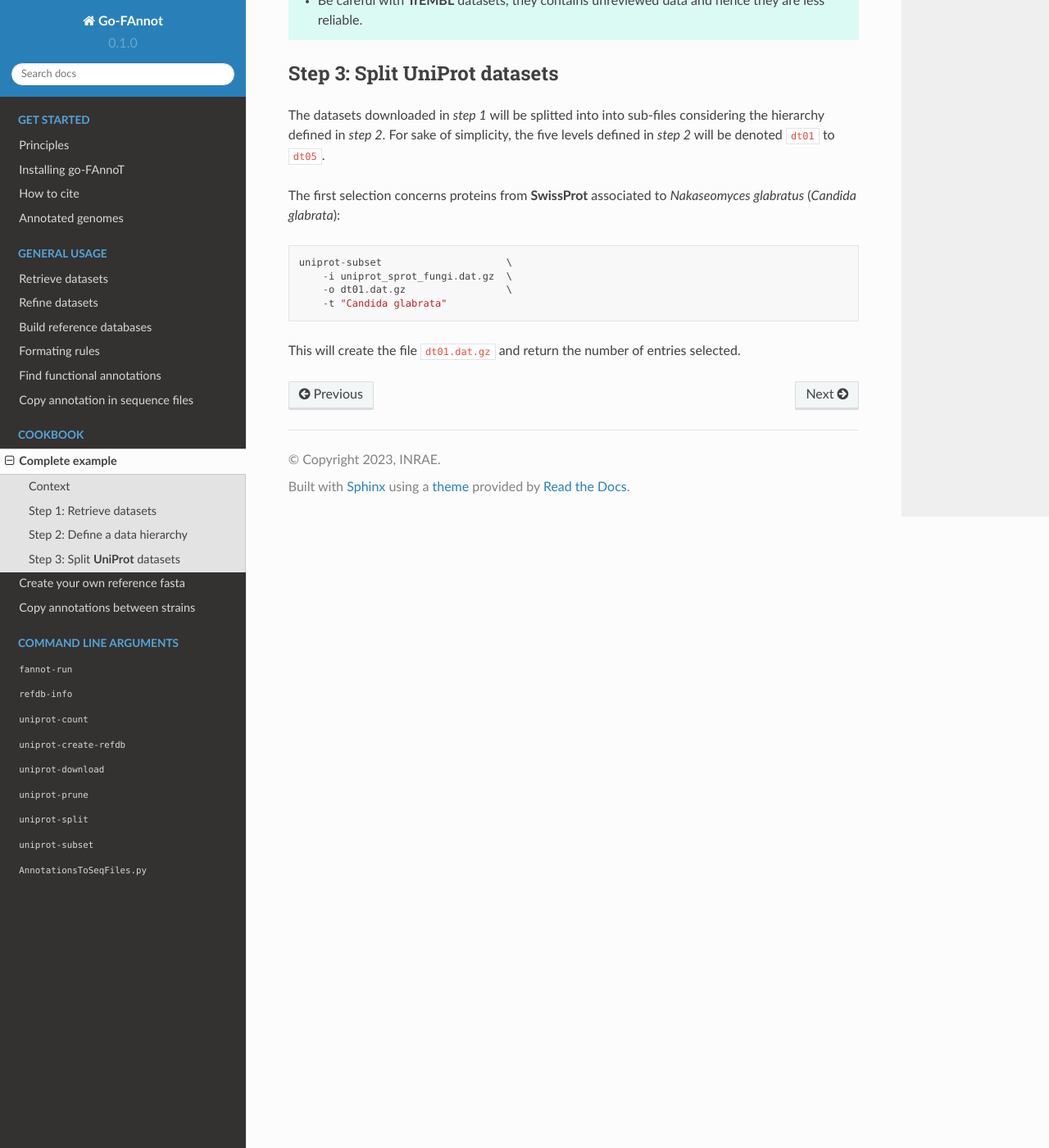
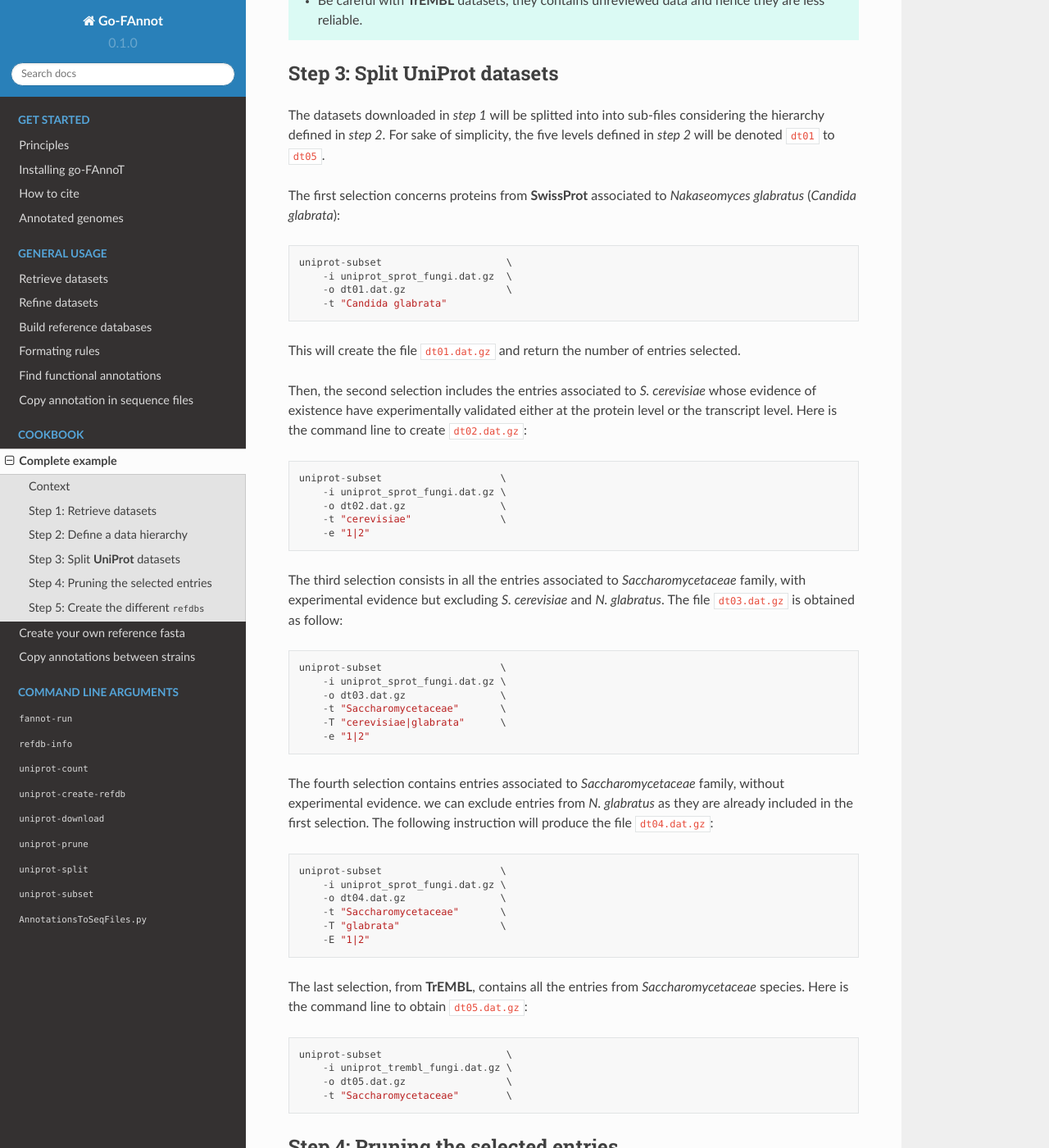
Before and after one commit to hdevillers/go-fannot-documentation, a Sphinx documentation site: the page built from docs/source/cookbook/example.rst, in a window 1280 px wide and 1400 px high, scrolled down 2628 px. Shown: the whole window at 82% size. Built offline with Sphinx 7.4.7 and the Read the Docs theme 2.0.0, drawn with Linux system fonts in a browser that asks for light colours; some of the changed text lies outside the part shown.

Commit message:
Completing cookbook example (WIP).

```diff
--- a/docs/source/cookbook/example.rst
+++ b/docs/source/cookbook/example.rst
@@ -122,3 +122,73 @@ The first selection concerns proteins from **SwissProt** associated to *Nakaseom
         -t "Candida glabrata"
 
 This will create the file ``dt01.dat.gz`` and return the number of entries selected.
+
+Then, the second selection includes the entries associated to *S. cerevisiae* whose evidence of existence have experimentally
+validated either at the protein level or the transcript level. Here is the command line to create ``dt02.dat.gz``:
+
+.. code-block::
+
+    uniprot-subset                    \
+        -i uniprot_sprot_fungi.dat.gz \
+        -o dt02.dat.gz                \
+        -t "cerevisiae"               \
+        -e "1|2"
+
+The third selection consists in all the entries associated to *Saccharomycetaceae* family, with experimental evidence
+but excluding *S. cerevisiae* and *N. glabratus*. The file ``dt03.dat.gz`` is obtained as follow:
+
+.. code-block::
+
+    uniprot-subset                    \
+        -i uniprot_sprot_fungi.dat.gz \
+        -o dt03.dat.gz                \
+        -t "Saccharomycetaceae"       \
+        -T "cerevisiae|glabrata"      \
+        -e "1|2"
+
+The fourth selection contains entries associated to *Saccharomycetaceae* family, without experimental evidence.
+we can exclude entries from *N. glabratus* as they are already included in the first selection. The
+following instruction will produce the file ``dt04.dat.gz``:
+
+.. code-block::
+
+    uniprot-subset                    \
+        -i uniprot_sprot_fungi.dat.gz \
+        -o dt04.dat.gz                \
+        -t "Saccharomycetaceae"       \
+        -T "glabrata"                 \
+        -E "1|2"
+
+The last selection, from **TrEMBL**, contains all the entries from *Saccharomycetaceae* species.
+Here is the command line to obtain ``dt05.dat.gz``:
+
+.. code-block::
+
+    uniprot-subset                     \
+        -i uniprot_trembl_fungi.dat.gz \
+        -o dt05.dat.gz                 \
+        -t "Saccharomycetaceae"        \
+
+Step 4: Pruning the selected entries
+------------------------------------
+
+All the entries selected in the previous step may contain uncompleted annotations, pseudo-genes, and so on.
+In order to avoid the transfer of spurious/inconsistent annotations, we recommend to use the ``uniprot-prune``
+program.
+
+To *prune* the 5 previously generated data files, it is possible to use the following **BASH** loop:
+
+.. code-block::
+
+    for i in $(seq 1 5)
+    do
+        uniprot-prune -i dt0${i}.dat.gz -o dt0${i}_pruned.dat.gz -m -d -f
+    done
+
+This will create the *pruned* files denoted ``dt01_pruned.dat.gz`` to ``dt05_pruned.dat.gz``.
+
+Step 5: Create the different ``refdbs``
+---------------------------------------
+
+The ``refdbs`` are built from the different data selection performed in the previous steps
+to be used directly by the main program of **go-FAnnoT**.
```
